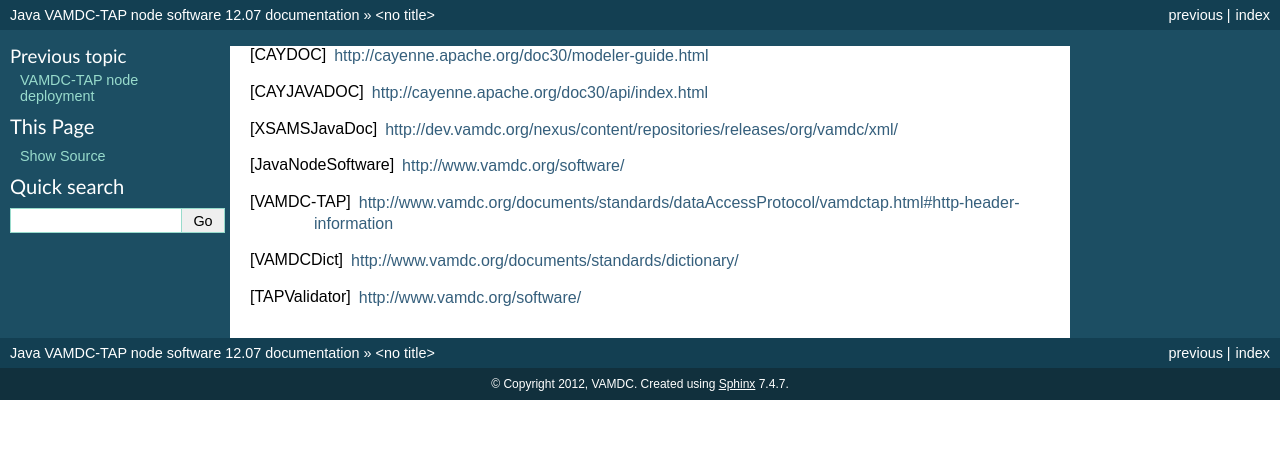
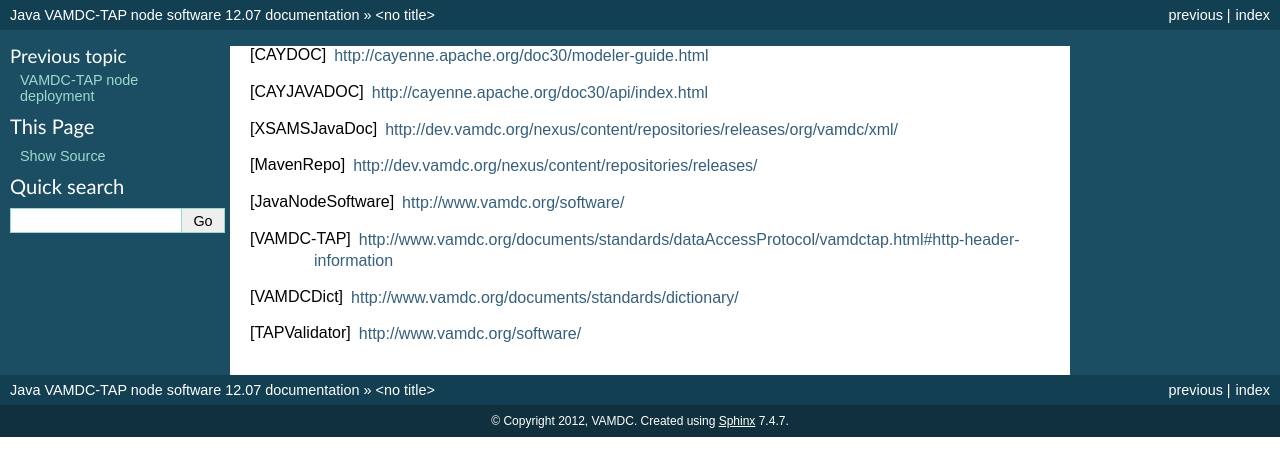
Before and after one commit to misdoro/JavaNodeSwDoc, a Sphinx documentation site: the page built from source/biblio.rst, in a window 1280 px wide. Shown: the top 476 px of the page. Built offline with Sphinx 7.4.7, drawn with Linux system fonts in a browser that asks for light colours.

Commit message:
Add maven repo link

```diff
--- a/source/biblio.rst
+++ b/source/biblio.rst
@@ -3,6 +3,8 @@
 ..	[CAYJAVADOC] http://cayenne.apache.org/doc30/api/index.html
 
 ..	[XSAMSJavaDoc] http://dev.vamdc.org/nexus/content/repositories/releases/org/vamdc/xml/
+
+..	[MavenRepo] http://dev.vamdc.org/nexus/content/repositories/releases/
 
 ..	[JavaNodeSoftware] http://www.vamdc.org/software/
 
```
